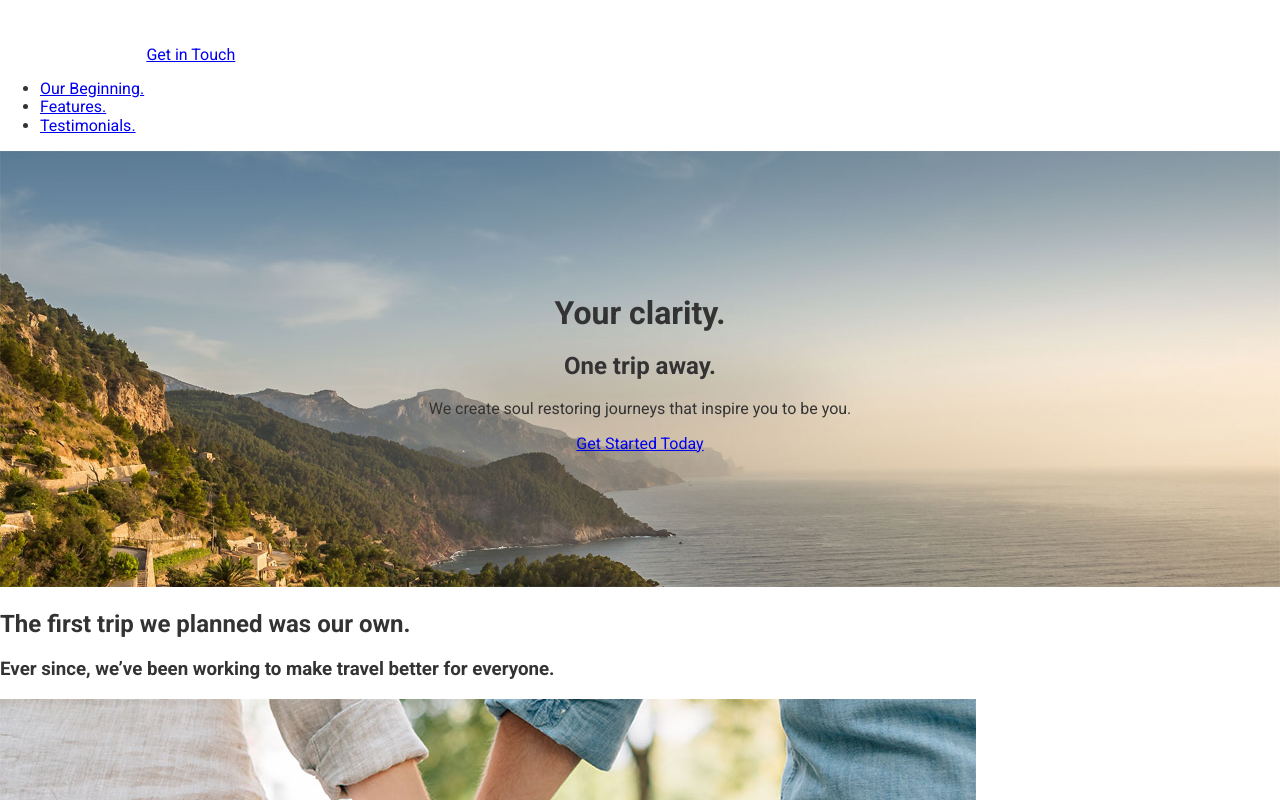
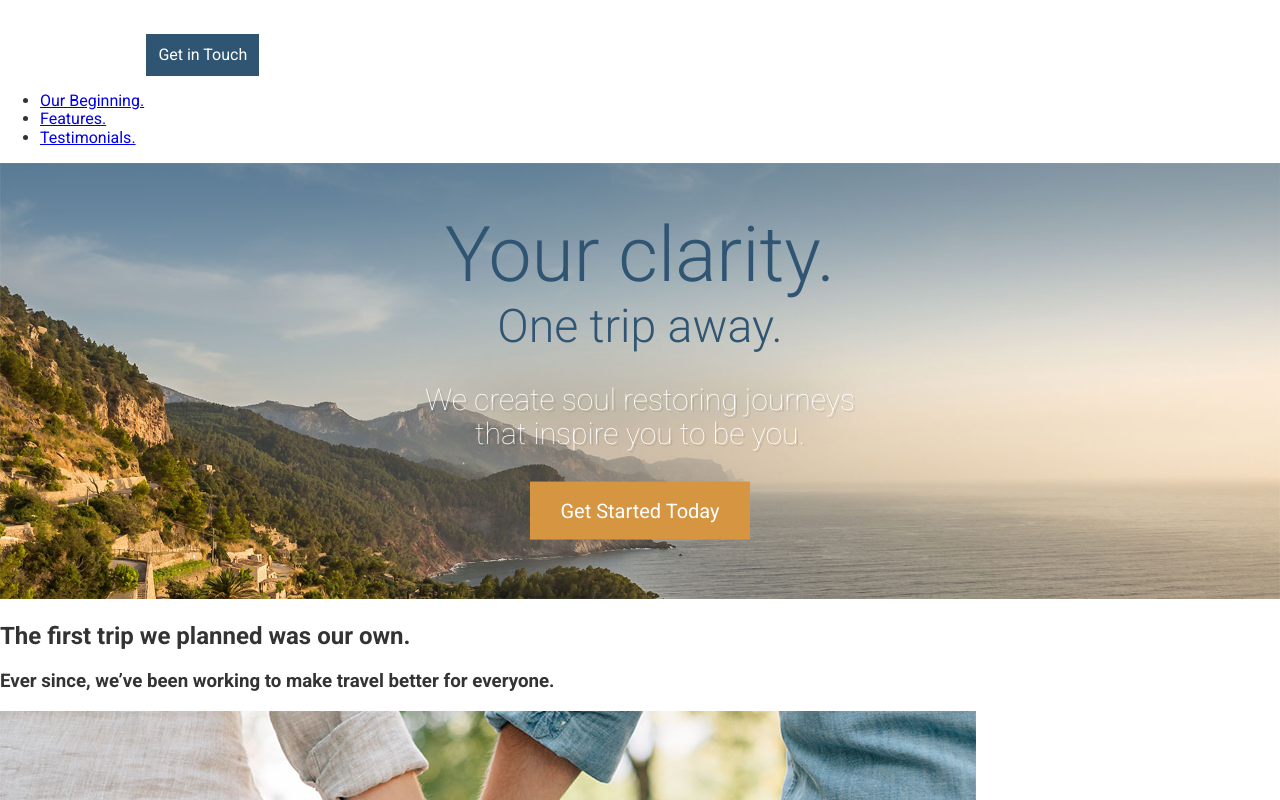
Before and after one commit to IngFr4nk/site_front, a website: page app/index.html in a window 1280 px wide. Shown: the top 800 px of the page. Drawn offline with Linux system fonts and the light colour scheme.

Commit message:
gulp file organize

```diff
--- /dev/null
+++ b/app/assets/styles/base/_variables.css
@@ -0,0 +1,2 @@
+$mainBlue: #2f5572;
+$mainOrange: #d59541;
--- /dev/null
+++ b/app/assets/styles/modules/_btn.css
@@ -0,0 +1,17 @@
+.btn {
+    /* crear boton de un hipervinculo <a> */
+    background-color: $mainBlue;
+    color: #fff;
+    text-decoration: none;
+    padding: .75rem;
+    display: inline-block;
+
+    &--orange {
+        background-color: $mainOrange;
+    }
+
+    &--large {
+        font-size: 1.25rem;
+        padding: 1.1rem 1.9rem;
+    }
+}
--- a/app/assets/styles/modules/_large-hero.css
+++ b/app/assets/styles/modules/_large-hero.css
@@ -1,8 +1,7 @@
 .large-hero {
     position: relative;
-}
 
-.large-hero__text-content {
+    &__text-content {
         position: absolute;
         top: 50%;
         transform: translateY(-50%);
@@ -10,3 +9,28 @@
         width: 100%;
         text-align: center;
     }
+
+    &__title {
+        font-weight: 300;
+        color: $mainBlue;
+        font-size: 4.8rem;
+        margin: 0;
+    }
+
+    &__subtitle {
+        font-weight: 300;
+        color: $mainBlue;
+        font-size: 2.9rem;
+        margin: 0;
+    }
+
+    &__description {
+        color: #FFF;
+        font-size: 1.875rem;
+        font-weight: 100;
+        text-shadow: 2px 2px  0 rgba(0, 0, 0, .1);
+        max-width: 30rem;
+        margin-left: auto;
+        margin-right: auto;
+    }
+}
--- a/app/assets/styles/styles.css
+++ b/app/assets/styles/styles.css
@@ -1,3 +1,5 @@
 @import "normalize.css";
 @import "base/_global";
+@import "base/_variables";
 @import "modules/_large-hero";
+@import "modules/_btn";
--- a/app/index.html
+++ b/app/index.html
@@ -11,7 +11,7 @@
 <body>
   <header>
     <img src="assets/images/icons/clear-view-escapes.svg">
-    <a href="#">Get in Touch</a>
+    <a href="#" class="btn">Get in Touch</a>
     <nav>
       <ul>
         <li><a href="#our-beginning">Our Beginning.</a></li>
@@ -24,12 +24,11 @@
   <div class="large-hero">
     <img src="assets/images/hero--large.jpg">
     <div class="large-hero__text-content">
-      <h1>Your clarity.</h1>
-      <h2>One trip away.</h2>
-      <p>We create soul restoring journeys that inspire you to be you.</p>
-      <p><a href="#">Get Started Today</a></p>
+      <h1 class="large-hero__title">Your clarity.</h1>
+      <h2 class="large-hero__subtitle">One trip away.</h2>
+      <p class="large-hero__description">We create soul restoring journeys that inspire you to be you.</p>
+      <p><a href="#" class="btn btn--orange btn--large">Get Started Today</a></p>
     </div>
-
   </div>
 
   <div id="our-beginning">
@@ -85,7 +84,7 @@
   </div>
 
   <footer>
-    <p>Copyright &copy; 2016 Clear View Escapes. All rights reserved. <a href="#">Get in Touch</a></p>
+    <p>Copyright &copy; 2016 Clear View Escapes. All rights reserved. <a href="#" class="btn btn--orange">Get in Touch</a></p>
   </footer>
 </body>
 </html>
--- a/app/temp/styles/styles.css
+++ b/app/temp/styles/styles.css
@@ -484,3 +484,45 @@ img {
   width: 100%;
   text-align: center;
 }
+
+.large-hero__title {
+  font-weight: 300;
+  color: #2f5572;
+  font-size: 4.8rem;
+  margin: 0;
+}
+
+.large-hero__subtitle {
+  font-weight: 300;
+  color: #2f5572;
+  font-size: 2.9rem;
+  margin: 0;
+}
+
+.large-hero__description {
+  color: #FFF;
+  font-size: 1.875rem;
+  font-weight: 100;
+  text-shadow: 2px 2px  0 rgba(0, 0, 0, .1);
+  max-width: 30rem;
+  margin-left: auto;
+  margin-right: auto;
+}
+
+.btn {
+    /* crear boton de un hipervinculo <a> */
+    background-color: #2f5572;
+    color: #fff;
+    text-decoration: none;
+    padding: .75rem;
+    display: inline-block;
+}
+
+.btn--orange {
+  background-color: #d59541;
+}
+
+.btn--large {
+  font-size: 1.25rem;
+  padding: 1.1rem 1.9rem;
+}
--- a/package.json
+++ b/package.json
@@ -22,6 +22,7 @@
   },
   "devDependencies": {
     "autoprefixer": "^6.7.6",
+    "browser-sync": "^2.18.8",
     "gulp": "^3.9.1",
     "gulp-postcss": "^6.3.0",
     "gulp-watch": "^4.3.11",
```
Also changed, not shown: app/gulp/tasks/styles.js (added, +12 -0 lines), app/gulp/tasks/watch.js (added, +29 -0 lines), gulpfile.js (+2 -31 lines). Lines whose indentation alone changed are shown as unchanged.
